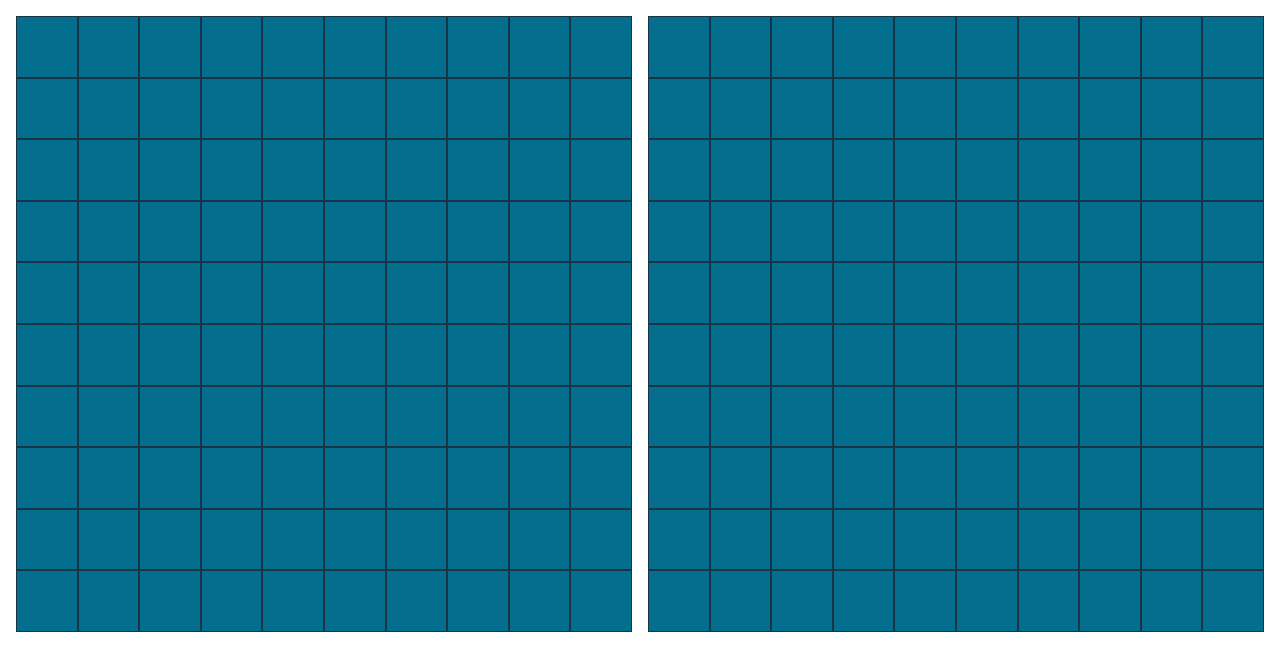
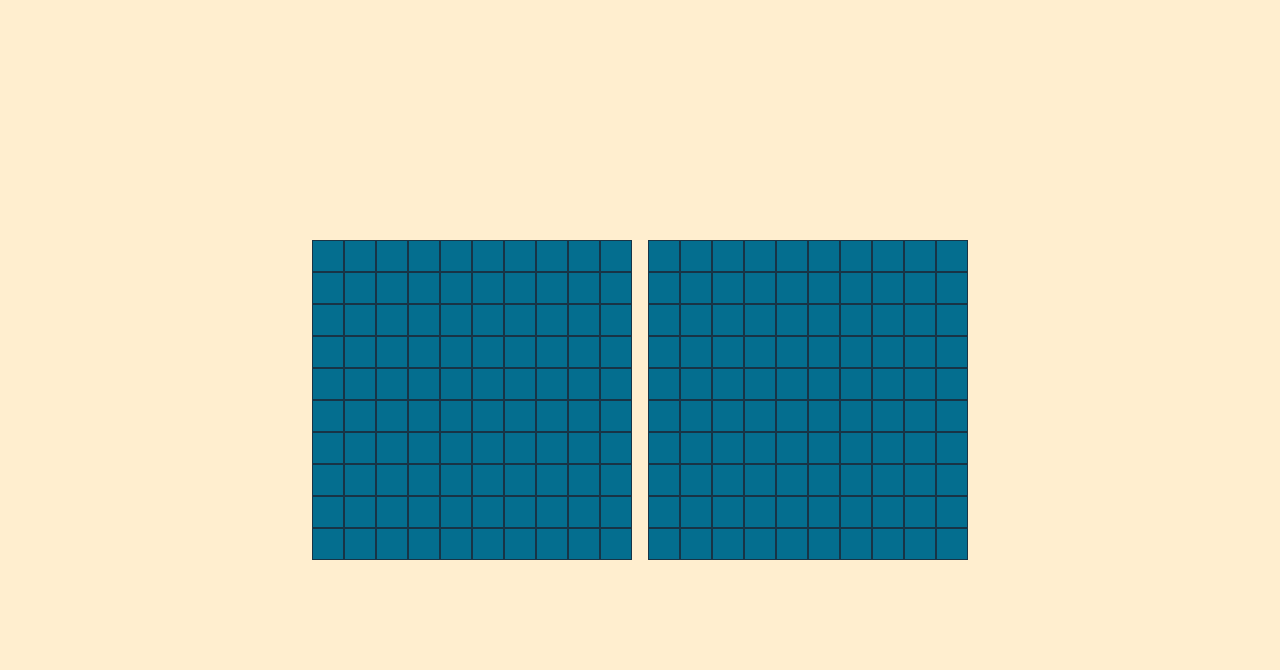
Before and after one commit to ClaudeDebussy/odin-battleship, a website built with webpack: page src/index.html in a window 1280 px wide. Built offline with nearby package versions, Linux system fonts and the light colour scheme.

Commit message:
fix scrollbars appearing

```diff
--- a/src/styles.css
+++ b/src/styles.css
@@ -79,9 +79,17 @@ h6 {
   --light-blue: #046e8f;
 }
 
+html,
 body {
-  width: 100%;
-  min-height: 100vh;
+  height: 100%;
+  margin: 0;
+}
+
+body {
+  display: flex;
+  justify-content: center;
+  align-items: center;
+  background-color: var(--white);
 }
 
 .container {
@@ -91,12 +99,15 @@ body {
 
   display: flex;
   gap: 1em;
+  justify-content: center;
+  align-items: center;
+  min-height: 100vh;
 }
 
 .boardContainer {
   display: grid;
   grid-template-columns: repeat(10, 1fr);
-  flex: 1 1 0;
+  width: min(40vh, 40vh);
 }
 
 .cell {
```
